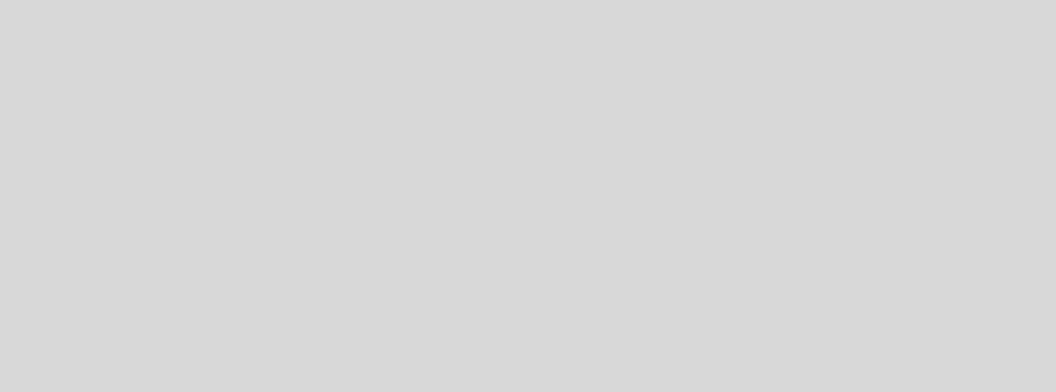
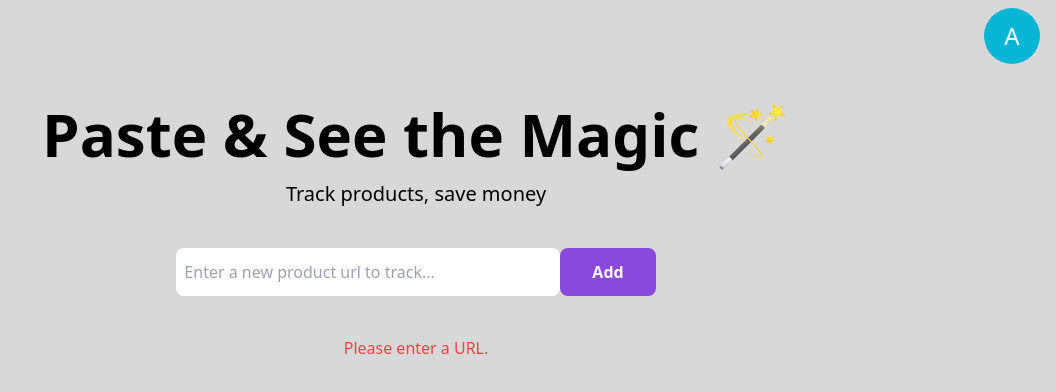
Before and after one commit to DeveloperAromal/PriceHwak, a Next.js app: page / in a window 1280 px wide. Shown: the top 392 px of the page, without its empty margins (224-1280 px from the left). Built offline with nearby package versions, Linux system fonts and the light colour scheme.

Commit message:
commited

```diff
--- a/app/components/Hero.tsx
+++ b/app/components/Hero.tsx
@@ -1,12 +1,89 @@
+"use client";
+
+import React, { useState, useEffect } from "react";
+import axios from "axios";
+import cheerio from "cheerio";
+
 export default function Hero() {
+  const [url, setUrl] = useState<string>("");
+  const [data, setData] = useState<string | null>(null);
+  const [error, setError] = useState<string | null>(null);
+
+  const handleInputChange = (e: React.ChangeEvent<HTMLInputElement>) => {
+    setUrl(e.target.value);
+    setError(null);
+  };
+
+  const handleSubmit = (e: React.FormEvent<HTMLFormElement>) => {
+    e.preventDefault();
+    fetchData();
+  };
+
+  const fetchData = () => {
+    if (url) {
+      axios
+        .get(url)
+        .then((response) => {
+          const html = response.data;
+          const $ = cheerio.load(html);
+          const headingText = $("h1").first().text();
+          setData(headingText);
+          setError(null);
+        })
+        .catch((error) => {
+          if (error.response) {
+            setError(`Error fetching data: ${error.response.statusText}`);
+          } else if (error.request) {
+            setError(`Error fetching data: ${error.message}`);
+          } else {
+            setError(`Error fetching data: ${error.message}`);
+          }
+          setData(null); // Reset data state on error
+        });
+    } else {
+      setError("Please enter a URL.");
+    }
+  };
+
+  useEffect(() => {
+    fetchData();
+  }, [url]);
+
   return (
     <section>
-      <div>
+      <div className="px-4 md:px-8 lg:px-4 xl:px-4">
+        <div className="flex items-end justify-end pt-2">
+          <div className="w-14 h-14 bg-cyan-500 rounded-full flex items-center justify-center">
+            <h1 className="font-extralight text-2xl text-white">A</h1>
+          </div>
+        </div>
         <div>
-          <h1 className="text-center font-bold text-">
+          <h1 className="text-center font-bold text-3xl md:text-5xl lg:text-6xl pt-10">
             Paste & See the Magic 🪄
           </h1>
+          <p className="text-center text-xl pt-4">Track products, save money</p>
         </div>
+        <div className="flex items-center justify-center py-10">
+          <form className="w-full md:w-auto" onSubmit={handleSubmit}>
+            <div className="flex">
+              <input
+                type="text"
+                placeholder="Enter a new product url to track..."
+                className="w-full md:w-96 h-12 rounded-lg pl-2 mr-2 md:mr-0"
+                onChange={handleInputChange}
+              />
+              <button
+                type="submit"
+                className="px-8 py-3 bg-purple rounded-lg text-white text-md font-bold"
+              >
+                Add
+              </button>
+            </div>
+          </form>
+        </div>
+        {/* Display the scraped data */}
+        {data && <div className="text-center">{data}</div>}
+        {error && <div className="text-center text-red-500">{error}</div>}
       </div>
     </section>
   );
--- a/app/globals.css
+++ b/app/globals.css
@@ -6,3 +6,11 @@
 .background {
     background-color: #d8d8d8;
 }
+
+.bg-purple {
+    background-color: #8849DC;
+}
+
+.w-100 {
+    width: 450px;
+}
--- a/app/page.tsx
+++ b/app/page.tsx
@@ -1,3 +1,9 @@
+import Hero from "./components/Hero";
+
 export default function Page() {
-  return <main></main>;
+  return (
+    <main>
+      <Hero />
+    </main>
+  );
 }
--- a/package.json
+++ b/package.json
@@ -11,7 +11,12 @@
   },
   "dependencies": {
     "@ducanh2912/next-pwa": "latest",
+    "axios": "^1.6.8",
+    "cheerio": "^1.0.0-rc.12",
+    "fs": "^0.0.1-security",
     "next": "14.1.4",
+    "puppeteer": "^22.6.5",
+    "puppeteer-core": "^22.6.5",
     "react": "18.2.0",
     "react-dom": "18.2.0"
   },
```
Also changed, not shown: 1 other file (tests, documents, lock files or other folders).
